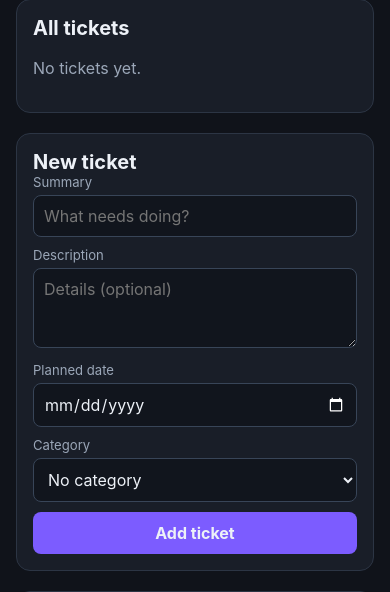
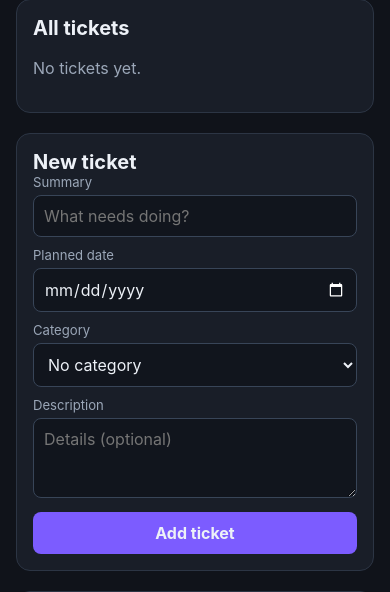
Before and after one commit to johannes-qvarford/work-tickets, a FastAPI app: page / in a window 390 px wide. Shown: the part 357-949 px from the top of the page. Run offline with FastAPI, Linux system fonts and the light colour scheme.

Commit message:
Improve ticket form field layout

```diff
--- a/work_tickets/templates/index.html
+++ b/work_tickets/templates/index.html
@@ -95,6 +95,9 @@
     .ticket-details > summary { color:#cbd5e2; cursor:pointer; font-size:.88rem; font-weight:700; }
     .details-content { display:grid; gap:14px; margin-top:12px; }
     .edit-form { padding:12px; border:1px solid var(--border); border-radius:10px; background:#171c25; }
+    .form-field-row { display:grid; gap:10px; align-items:start; }
+    .create-fields { grid-template-columns:minmax(0, 2fr) minmax(9rem, 1fr) minmax(9rem, 1fr); }
+    .edit-fields { grid-template-columns:minmax(0, 2fr) minmax(10rem, 1fr); }
     .field-label { display:block; margin-bottom:5px; color:var(--muted); font-size:.82rem; }
     .subtasks { padding-top:13px; border-top:1px solid var(--border); }
     .subtasks-heading { display:flex; align-items:center; justify-content:space-between; gap:12px; margin-bottom:4px; }
@@ -121,6 +124,7 @@
       .panel { padding:16px; }
     }
     @media (max-width:480px) {
+      .create-fields, .edit-fields { grid-template-columns:1fr; }
       .ticket-header { display:block; }
       .ticket-actions { justify-content:flex-start; margin-top:11px; }
       .subtask { align-items:flex-start; }
@@ -273,14 +277,16 @@
               <summary>Edit ticket and subtasks</summary>
               <div class="details-content">
                 <form class="edit-form" method="post" action="/tickets/{{ ticket.id }}">
+                  <div class="form-field-row edit-fields">
                     <label>
                       <span class="field-label">Summary</span><input name="summary" value="{{ ticket.summary }}" required>
                     </label>
                     <label>
+                      <span class="field-label">Planned date</span><input type="date" name="planned_date" value="{{ ticket.planned_date or '' }}">
+                    </label>
+                  </div>
+                  <label>
                     <span class="field-label">Description</span><textarea name="description">{{ ticket.description }}</textarea>
-                  </label>
-                  <label>
-                    <span class="field-label">Planned date</span><input type="date" name="planned_date" value="{{ ticket.planned_date or '' }}">
                   </label>
                   <div class="meta">Category: {{ ticket.category.name if ticket.category else 'Uncategorized' }}</div>
                   <button type="submit">{% if ticket.jira_issue_key %}Save and sync to Jira{% else %}Save changes{% endif %}</button>
@@ -373,16 +379,20 @@
         <section class="panel">
           <h2>New ticket</h2>
           <form method="post" action="/tickets">
+            <div class="form-field-row create-fields">
               <label>
                 <span class="field-label">Summary</span><input name="summary" placeholder="What needs doing?" required>
               </label>
               <label>
+                <span class="field-label">Planned date</span><input type="date" name="planned_date">
+              </label>
+              <label>
+                <span class="field-label">Category</span><select name="category_id"><option value="">No category</option>{% for category in categories %}<option value="{{ category.id }}">{{ category.name }}</option>{% endfor %}</select>
+              </label>
+            </div>
+            <label>
               <span class="field-label">Description</span><textarea name="description" placeholder="Details (optional)"></textarea>
             </label>
-            <label>
-              <span class="field-label">Planned date</span><input type="date" name="planned_date">
-            </label>
-            <label><span class="field-label">Category</span><select name="category_id"><option value="">No category</option>{% for category in categories %}<option value="{{ category.id }}">{{ category.name }}</option>{% endfor %}</select></label>
             <button type="submit">Add ticket</button>
           </form>
         </section>
```
Also changed, not shown: tests/test_app.py (+31 -0 lines). Lines whose indentation alone changed are shown as unchanged.
